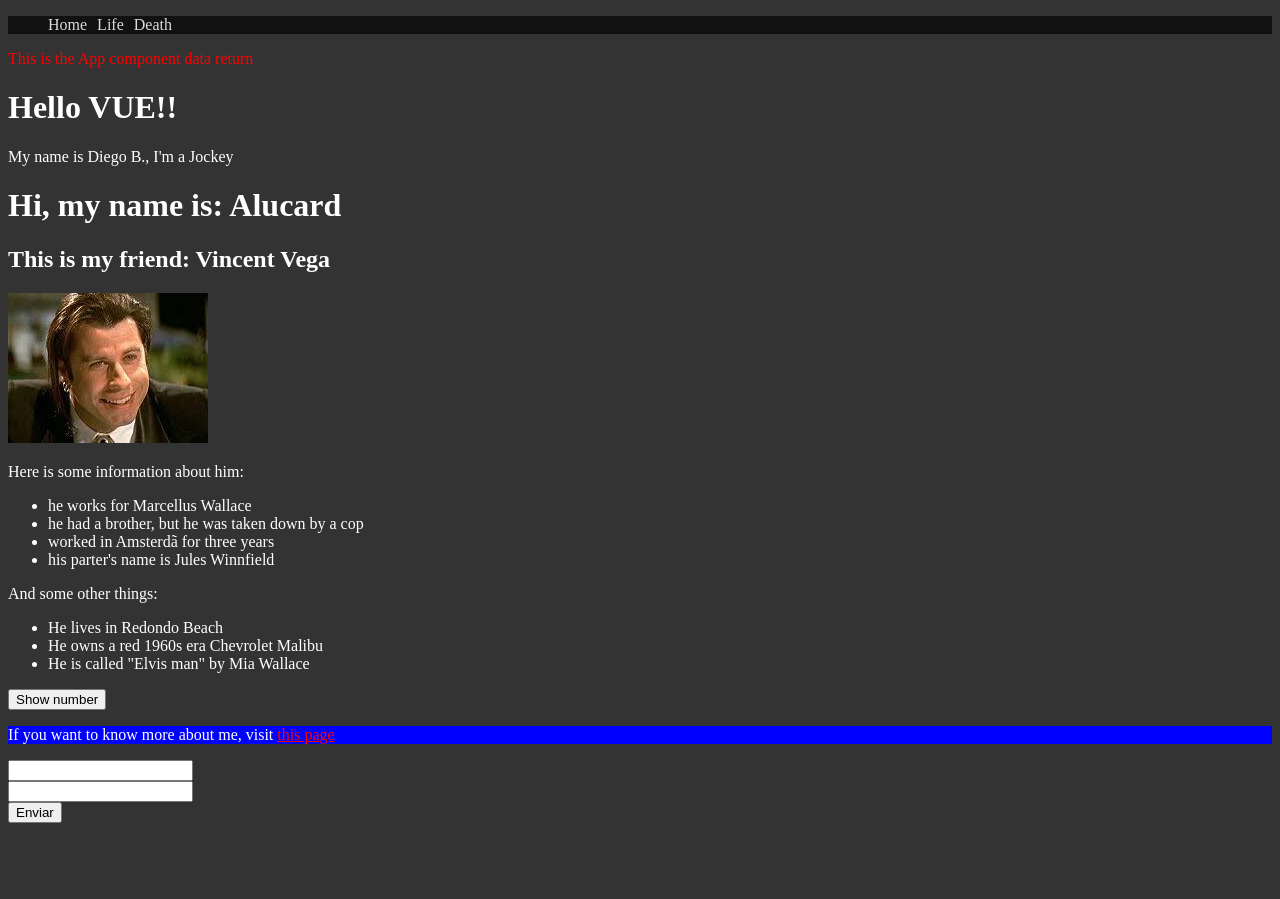
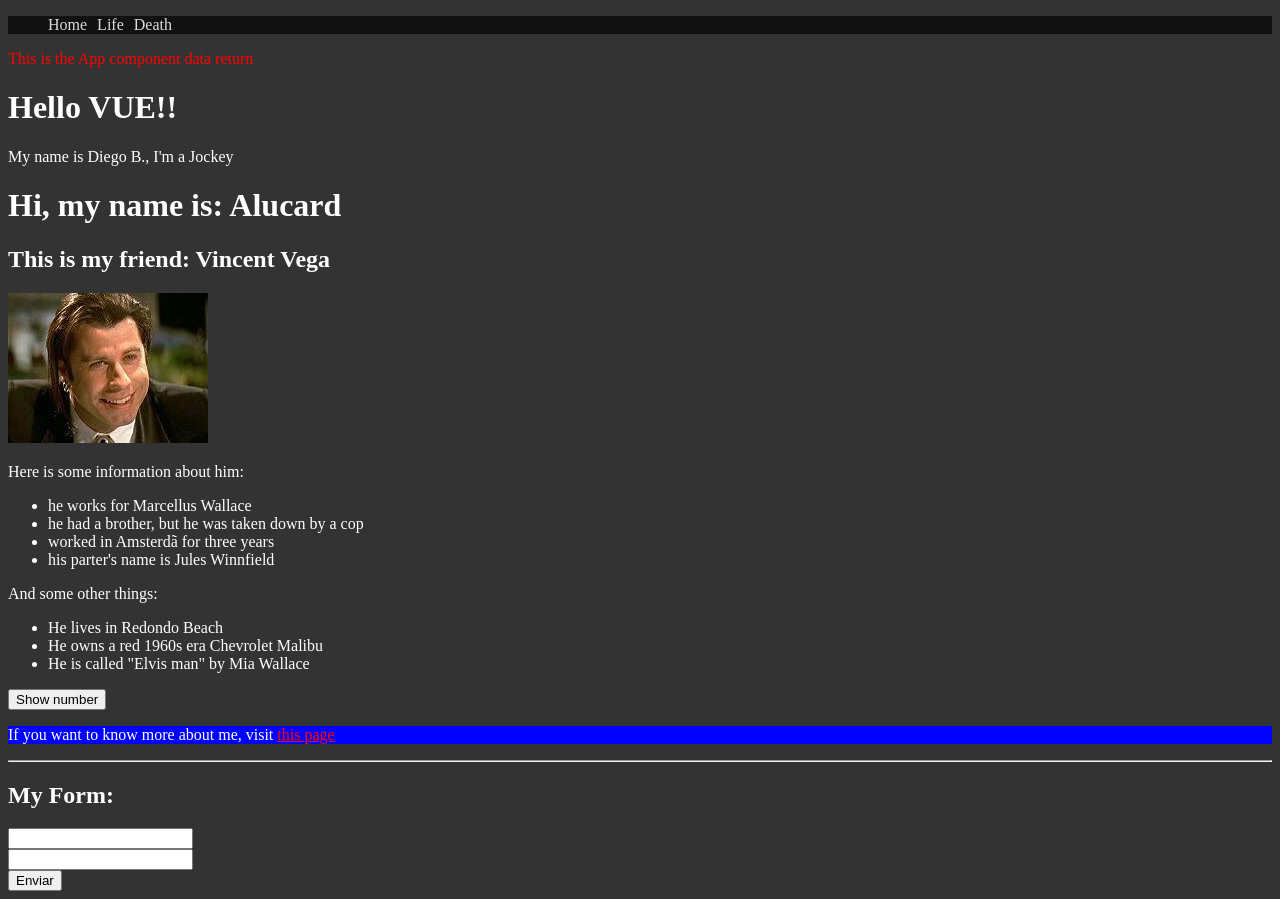
Before and after one commit to ArthurClemente/VueTraining, a Vue app in the folder 2_vue_project/: page / in a window 1280 px wide. Before the commit the page ends 831 px from the top, so only its background shows below. Built offline with nearby package versions, Linux system fonts and the light colour scheme.

Commit message:
Example of "submit" event. Shown how to set the value for variables stored at data.

```diff
--- a/2_vue_project/src/components/form/Form.vue
+++ b/2_vue_project/src/components/form/Form.vue
@@ -1,15 +1,20 @@
 <template>
-   <form action="">
    <div>
-         <InputText />
+      <hr />
+      <h2>My Form:</h2>
+      <form action="" @submit="submitForm">
+         <div>
+            <!-- v-model corresponds to the variables stored in data -->
+            <input type="text" v-model="name">
          </div>
          <div>
-         <InputText />
+            <input type="text" v-model="email">
          </div>
          <div>
             <Submit />
          </div>
       </form>
+   </div>
 </template>
 
 <script>
@@ -20,6 +25,25 @@ import Submit from './Submit.vue'
       components: {
          InputText,
          Submit
+      },
+      data() {
+         return {
+            name: "",
+            email: ""
+         }
+      },
+      methods: {
+         submitForm(e) {
+
+            e.preventDefault();
+
+            const name = this.name;
+            const email = this.email;
+
+            console.log('form submitted');
+            console.log('The name is: ' + name);
+            console.log('The email is: ' + email);
+         }
       }
    }
 </script>
```
Lines whose indentation alone changed are shown as unchanged.
